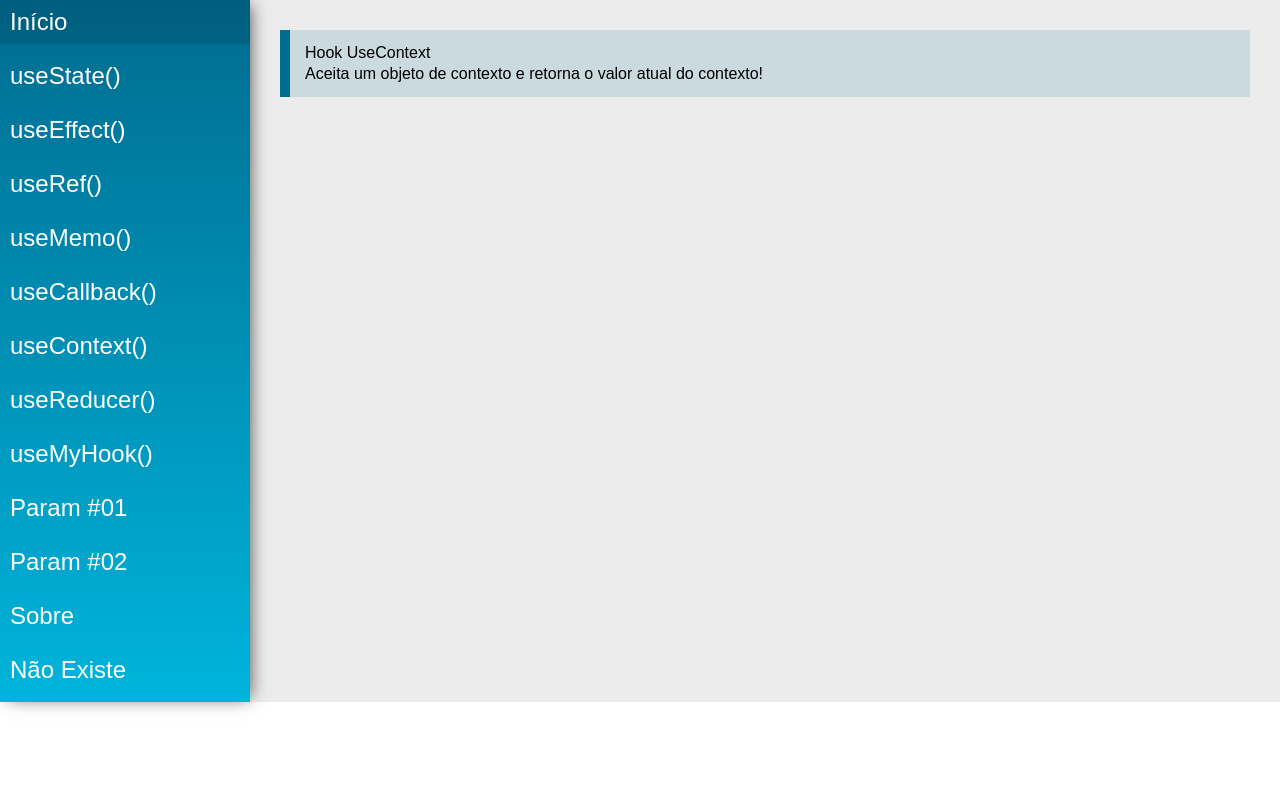
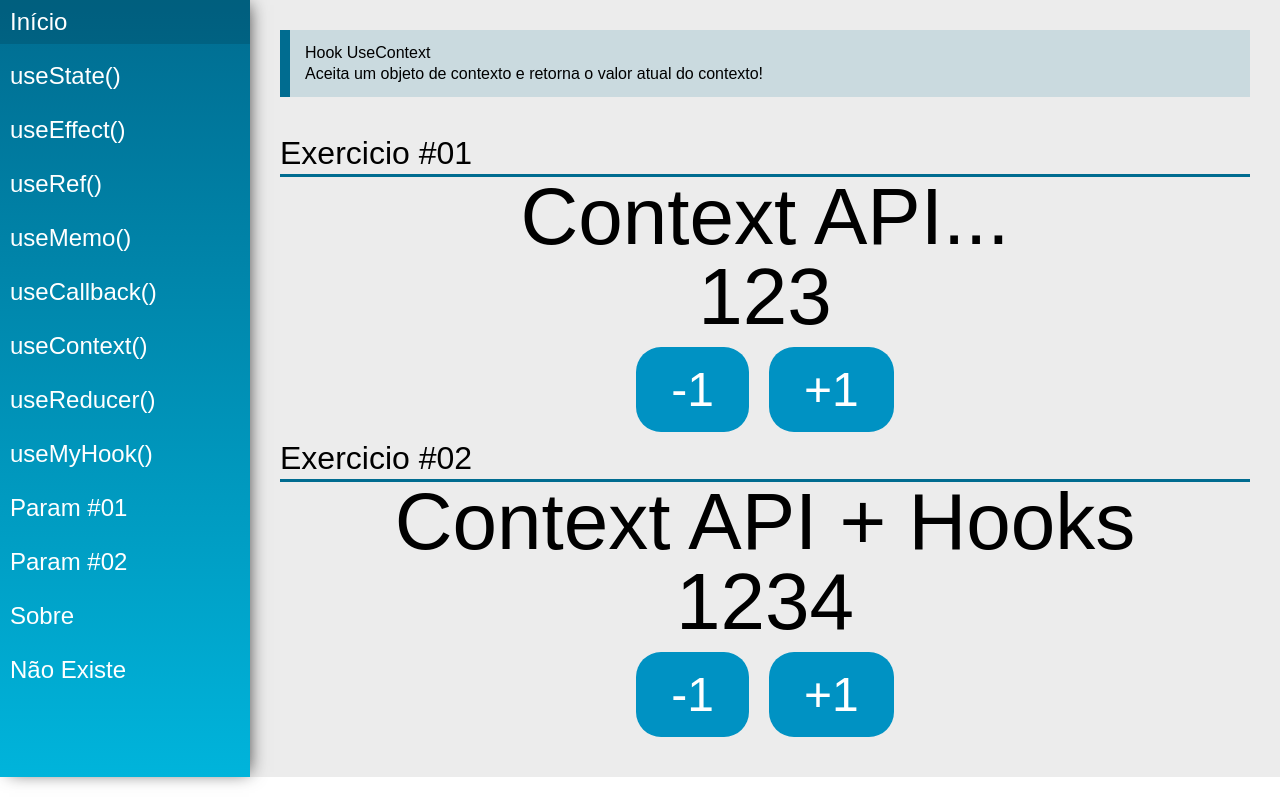
Before and after one commit to EriclisFDS/estudo-react-hooks, a React (Create React App) app: page /useContext in a window 1280 px wide. Built offline with nearby package versions, Linux system fonts and the light colour scheme.

Commit message:
exemplo useContext completo

```diff
--- /dev/null
+++ b/src/data/DataContext.js
@@ -0,0 +1,11 @@
+import React from "react";
+
+export const data = {
+    number: 123,
+    text: 'Context API...'
+};
+
+//const DataContext = React.createContext(data);
+const DataContext = React.createContext(null);
+
+export default DataContext;
--- /dev/null
+++ b/src/data/Store.jsx
@@ -0,0 +1,30 @@
+import React, { useState } from "react";
+
+const initialState = {
+    number: 1234,
+    text: 'Context API + Hooks'
+}
+
+export const AppContext = React.createContext(initialState);
+
+export default function Store(props){
+    const [state, setState] = useState(initialState)
+
+    function updateState(key, value){
+        setState({
+            ...state,
+            [key]: value
+        })
+    }
+
+    return (
+        <AppContext.Provider value={{
+            number: state.number,
+            text: state.text,
+            setNumber: n => updateState('number', n),
+            setText: t => updateState('text', t)
+        }} >
+            { props.children }
+        </AppContext.Provider>
+    );
+};
--- a/src/index.js
+++ b/src/index.js
@@ -2,6 +2,8 @@
 import ReactDOM from 'react-dom/client';
 import './index.css';
 import App from "./views/App"
+
+
 
 const root = ReactDOM.createRoot(document.getElementById('root'));
 root.render(
--- a/src/views/App.jsx
+++ b/src/views/App.jsx
@@ -1,17 +1,27 @@
-import React from 'react';
+import React, { useState } from 'react';
 import { BrowserRouter } from 'react-router-dom';
 import Content from '../components/layout/Content';
 import Menu from '../components/layout/Menu';
 import './App.css';
 
+import DataContext, { data } from '../data/DataContext';
+import Store from '../data/Store';
+
 function App(props) {
+
+  const [ state, setState ] = useState(data);
+
   return (
+    <Store>
+      <DataContext.Provider value={{state, setState}} >
         <div className="App">
           <BrowserRouter>
             <Menu></Menu>
             <Content></Content>
           </BrowserRouter>
         </div>
+      </DataContext.Provider>
+    </Store>
   );
 }
 
--- a/src/views/examples/ButtonsCallback.jsx
+++ b/src/views/examples/ButtonsCallback.jsx
@@ -1,6 +1,6 @@
 import React from "react";
 
-export default function ButtonsCallback(props) {
+function ButtonsCallback(props) {
 
     console.log("render");
 
@@ -12,3 +12,5 @@
         </div>
     );
 }
+
+export default React.memo(ButtonsCallback);
--- a/src/views/examples/UseContext.jsx
+++ b/src/views/examples/UseContext.jsx
@@ -1,13 +1,63 @@
-import React from 'react'
+import React, { useContext } from 'react'
 import PageTitle from '../../components/layout/PageTitle'
+import SectionTitle from '../../components/layout/SectionTitle';
+
+import DataContext from '../../data/DataContext'
+import { AppContext } from '../../data/Store';
 
 function UseContext(props) {
+
+    //const context = useContext(DataContext);
+    const {state, setState} = useContext(DataContext);
+
+    // function addNumber(delta) {
+    //     context.setState({
+    //         ...context.state,
+    //         number: context.state.number + delta
+    //     });
+    // }
+
+    function addNumber(delta) {
+        setState({
+            ...state,
+            number: state.number + delta
+        });
+    }
+
+    const { number, text, setNumber } = useContext(AppContext);
+
+
     return (
         <div className="UseContext">
             <PageTitle
                 title="Hook UseContext"
                 subtitle="Aceita um objeto de contexto e retorna o valor atual do contexto!"
             />
+
+            <SectionTitle title="Exercicio #01" ></SectionTitle>
+            <div className="center">
+
+                {/* <span className="text">{ context.state.text }</span>
+                <span className="text">{ context.state.number }</span> */}
+
+                <span className="text">{ state.text }</span>
+                <span className="text">{ state.number }</span>
+
+                <div>
+                    <button className="btn" onClick={() => addNumber(-1) } >-1</button>
+                    <button className="btn" onClick={() => addNumber(+1) } >+1</button>
+                </div>
+            </div>
+
+            <SectionTitle title="Exercicio #02" ></SectionTitle>
+            <div className="center">
+                <span className="text">{ text }</span>
+                <span className="text">{ number }</span>
+                <div>
+                    <button className="btn" onClick={()=>setNumber(number - 1)}>-1</button>
+                    <button className="btn" onClick={()=>setNumber(number + 1)}>+1</button>
+                </div>
+            </div>
         </div>
     )
 }
```
Lines whose indentation alone changed are shown as unchanged.
